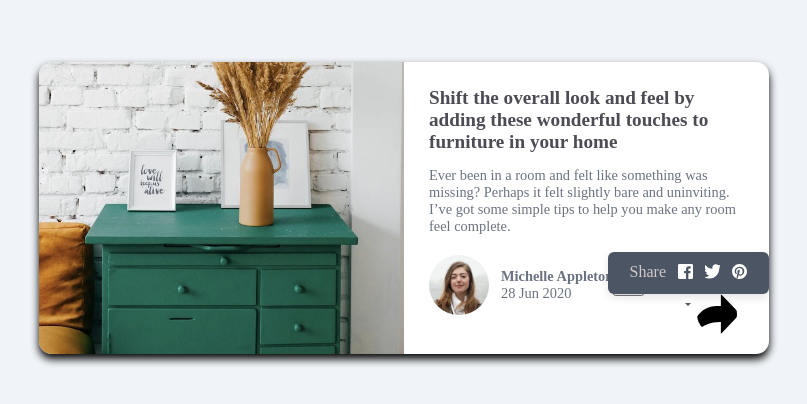
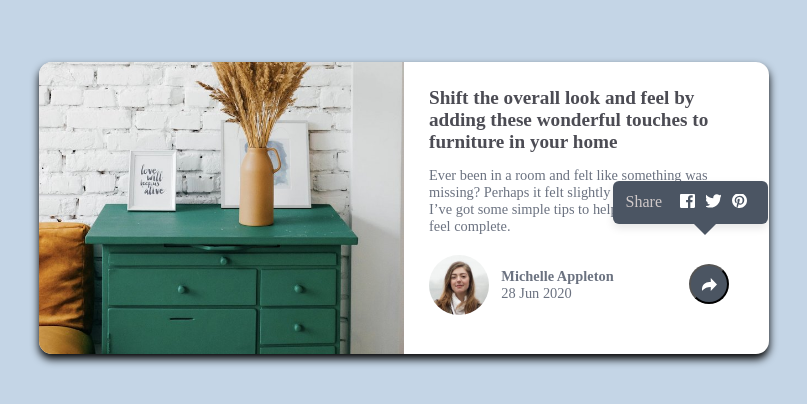
Before and after one commit to konnehmamoud/article-preview, a plain HTML site: page index.html in a window 1280 px wide. Shown: the part 192-596 px from the top of the page, without its empty margins (236-1043 px from the left). Drawn offline with Linux system fonts and the light colour scheme.

Commit message:
fixed code

```diff
--- a/index.html
+++ b/index.html
@@ -2,34 +2,27 @@
 <html lang="en">
 <head>
   <meta charset="UTF-8">
-  <meta name="viewport" content="width=device-width, initial-scale=1.0"> <!-- displays site properly based on user's device -->
-
+  <meta name="viewport" content="width=device-width, initial-scale=1.0">
   <link rel="icon" type="image/png" sizes="32x32" href="./images/favicon-32x32.png">
-
   <title>Frontend Mentor | Article preview component</title>
-
-  <!-- Feel free to remove these styles or customise in your own stylesheet 👍 -->
+  <link rel="stylesheet" href="style.css">
+  <script src="script.js" defer></script>
   <style>
-    .attribution { font-size: 11px; text-align: center; }
-    .attribution a { color: hsl(228, 45%, 44%); }
-
+    .attribution {
+      font-size: 11px;
+      text-align: center;
+    }
+    .attribution a {
+      color: hsl(228, 45%, 44%);
+    }
   </style>
-<script src="script.js" defer></script>
-<link rel="stylesheet" href="style.css">
 </head>
 <body>
   <div class="card">
     <img src="images/drawers.jpg" alt="furniture image">
     <div class="content">
-
-      <h2>Shift the overall look and feel by adding these wonderful
-        touches to furniture in your home
-      </h2>
-          <p>
-            Ever been in a room and felt like something was missing? Perhaps
-          it felt slightly bare and uninviting. I’ve got some simple tips
-          to help you make any room feel complete.
-          </p>
+      <h2>Shift the overall look and feel by adding these wonderful touches to furniture in your home</h2>
+      <p>Ever been in a room and felt like something was missing? Perhaps it felt slightly bare and uninviting. I’ve got some simple tips to help you make any room feel complete.</p>
       <div class="profile">
         <img src="images/avatar-michelle.jpg" alt="Profile Image">
         <div class="profile-info">
@@ -38,40 +31,19 @@
         </div>
         <div class="share-container">
           <button class="share-button" id="shareButton">
-          <svg xmlns="http://www.w3.org/2000/svg" width="15" height="13" class='share-icon'><path fill="currentColor" d="M15 6.495L8.766.014V3.88H7.441C3.33 3.88 0 7.039 0 10.936v2.049l.589-.612C2.59 10.294 5.422 9.11 8.39 9.11h.375v3.867L15 6.495z"/></svg>
-          <img src="images/icon-share.svg" alt="Share button" class="arrow-button">
+            <svg xmlns="http://www.w3.org/2000/svg" width="15" height="13" class='share-icon'>
+              <path fill="currentColor" d="M15 6.495L8.766.014V3.88H7.441C3.33 3.88 0 7.039 0 10.936v2.049l.589-.612C2.59 10.294 5.422 9.11 8.39 9.11h.375v3.867L15 6.495z"/>
+            </svg>
           </button>
-         <div class="share-popup" id="sharePop">
-            <div class="span">
+          <div class="share-popup" id="sharePopup">
             <span>Share</span>
-            </div>
-          <a href="#"><img src="images/icon-facebook.svg" alt=" Facebook Icon"></a>
+            <a href="#"><img src="images/icon-facebook.svg" alt="Facebook Icon"></a>
             <a href="#"><img src="images/icon-twitter.svg" alt="Twitter Icon"></a>
-          <a href="#"><img src="images/icon-pinterest.svg" alt="Pinerest Icon"></a>
-          </div>
-
+            <a href="#"><img src="images/icon-pinterest.svg" alt="Pinterest Icon"></a>
           </div>
         </div>
       </div>
-
-
-
-
-
-
-      <!-- <div class="attribution">
-        Challenge by <a href="https://www.frontendmentor.io?ref=challenge" target="_blank">Frontend Mentor</a>.
-        Coded by <a href="#">Mamoud K</a>.
-      </div> -->
     </div>
-
-
-
-
-
   </div>
-
-
-
 </body>
 </html>
--- a/script.js
+++ b/script.js
@@ -1,13 +1,11 @@
-// document.getElementById('shareButton').addEventListener('click', function() {
-//     const sharePopup = document.getElementById('sharePopup');
-//     sharePopup.classList.toggle('active');
-// });
+const shareButton = document.getElementById('shareButton');
+const sharePopup = document.getElementById('sharePopup');
 
-// // Close the share popup when clicking outside
-// document.addEventListener('click', function(event) {
-//     const sharePopup = document.getElementById('sharePopup');
-//     const shareButton = document.getElementById('shareButton');
-//     if (!shareButton.contains(event.target) && !sharePopup.contains(event.target)) {
-//         sharePopup.classList.remove('active');
-//     }
-// });
+shareButton.onclick = function() {
+  sharePopup.classList.toggle('active');
+  if (sharePopup.style.display === 'flex') {
+    sharePopup.style.display = 'none';
+  } else {
+    sharePopup.style.display = 'flex';
+  }
+};
--- a/style.css
+++ b/style.css
@@ -3,17 +3,18 @@ body{
     justify-content: center;
     align-items: center;
     height: 100vh;
-    background-color: #f0f4f8;
+    background-color: #c4d5e6;
     margin: 0%;
 
 }
 
 .card{
     display: flex;
-    max-width: 730px;
+    max-width: 800px;
     background-color: white;
     border-radius: 13px;
-    box-shadow: 0 5px 8px;
+    box-shadow: 0 5px 8px rgba(0, 0, 0, 0.15);
+
      overflow: hidden;
 }
 
@@ -44,6 +45,7 @@ width: 50%;
      display: flex;
     align-items: center;
     margin-top: 20px;
+    justify-content: space-between;
 }
 
 .profile img {
@@ -66,69 +68,124 @@ width: 50%;
 
 }
 
-.share-button img {
+
+.card {
+    display: flex;
+    max-width: 730px;
+    background-color: white;
+    border-radius: 13px;
+    box-shadow: 0 5px 8px;
+    overflow: hidden;
+}
+
+.content {
+    padding: 25px;
+    position: relative;
+    width: 50%;
+}
+
+.profile {
+    display: flex;
+    align-items: center;
+    margin-top: 20px;
+    margin-right: 130px;
+    justify-content: space-between; /* Add this line */
+}
+
+.profile img {
+    border-radius: 55%;
+    width: 60px;
+    height: 60px;
+    margin-right: 12px;
+}
+
+.profile-info {
+    font-size: 0.8rem;
+}
+
+.profile-info p {
+    margin: 0;
+}
+
+.profile-info p.name {
+    font-weight: bold;
+}
+
+.share-button {
     position: absolute;
-    bottom: 20px;
+    bottom: 35px;
     right: 20px;
     cursor: pointer;
-     /* background-color: rgb(89, 89, 180); */
     width: 40px;
     height: 40px;
-
+    border-radius: 50%;
+    background-color: #4b5562;
+    display: flex;
+    justify-content: center;
+    align-items: center;
+    margin: 14px 20px 15px;
 
 }
 
 .share-icon{
- color: rgb(254, 254, 254);
- border-color: #f0f4f8;
+    color: #fff;
+
 
 
 }
 
 
-.share-popup{
+.share-popup {
    display: none;
    position: absolute;
-   bottom: 60px;
-right: 0;
+   bottom: 130px;
+right:1px;
+
 background-color: #4b5563;
 color: white;
 border-radius: 6px;
 padding: 10px;
-display: flex;
- justify-content: space-between;
+ display: flex;
+
 align-items: center;
 box-shadow: 0 4px 8px rgba(0, 0, 0, 0.1);
 }
 
 
-.share-popup::after{
+
+.share-popup::before {
     content: '';
     position: absolute;
-    bottom: -15px;
-    left: 50%;
-    transform: translate(-50%);
-    border-width: px;
+    bottom: -23px; /* Adjusted to align with the pop-up */
+    left:80px;
+    border-width: 12px;
     border-style: solid;
-    border-color: #4b5563 transparent transparent transparent;
+    border-color: #4b5563 transparent transparent transparent; /* Color of the arrow */
 }
 
+
+
+
+
+
 .share-popup span {
-   margin-right: 10px;
-   margin-left: 10px;
-   display: flex;
-   padding: 1px 2px 3px ;
+   margin-right: 15px;
+
+
+
+   padding: 2px 3px 3px ;
+   color: rgb(208, 201, 201);
 
 }
 
-.span{
+.share-popup a{
+    margin-right: 10px;
+}
 
-color: rgb(208, 201, 201);
-}
 .share-popup img {
-   margin-right: 12px;
+   margin-right: 1px;
    width: 15px;
-   height: 15px ;
+   height: 14px ;
 border-radius: 1px;
 }
 
@@ -138,5 +195,5 @@ border-radius: 1px;
 
 .attribution{
     padding: 10px;
-    margin: 10px;
+    margin: 11px;
 }
```
Lines whose indentation alone changed are shown as unchanged.
